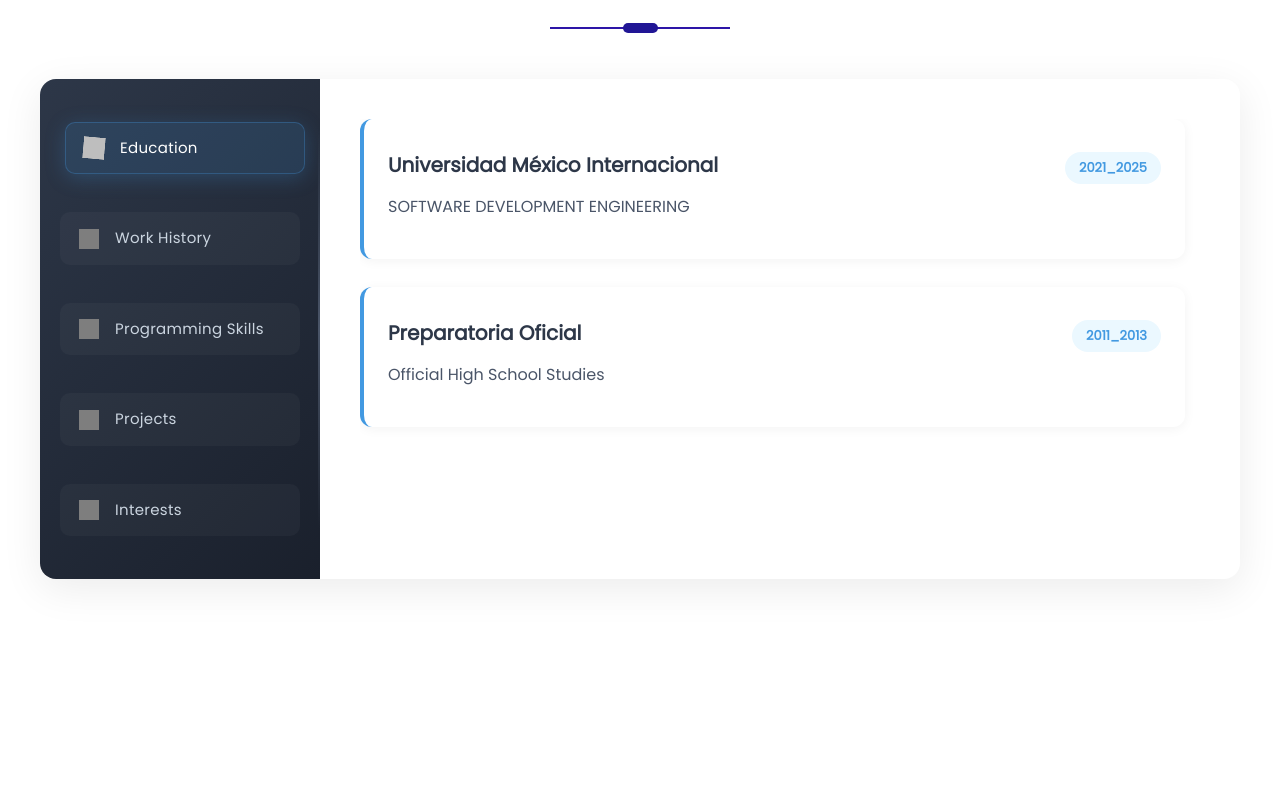
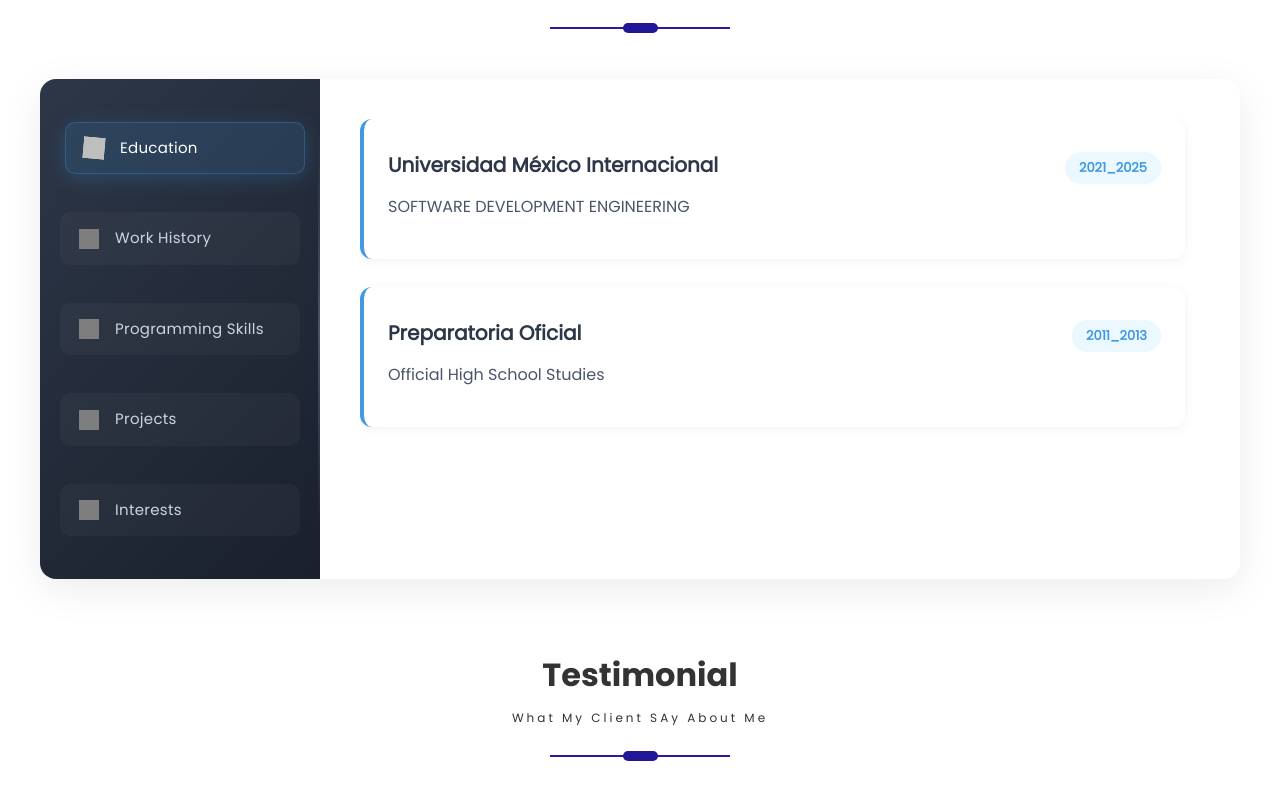
Before and after one commit to japhdev/client, a React (Create React App) app: page / in a window 1280 px wide. Shown: the part 1801-2600 px from the top of the page. Before the commit the page ends 2452 px from the top, so only its background shows below. Built offline with nearby package versions, Linux system fonts and the light colour scheme; grey boxes are pictures that could not be loaded; a web font is replaced by a local one.

Commit message:
Add Testimonial component and its styles; fix subscriptions in AboutMe.js

```diff
--- a/src/PortfolioContainer/AboutMe/AboutMe.js
+++ b/src/PortfolioContainer/AboutMe/AboutMe.js
@@ -11,7 +11,7 @@ export default function AboutMe(props) {
         Animations.animations.fadeInScreen(props.id);
     };
 
-    const fadeInSubscription = ScrollService.currentScreenFadeIn.subscribe(fadeInScreenHandler)
+    const fadeInSubscription = ScrollService.currentScreenFadeIn.subscribe(fadeInScreenHandler);
 
     const SCREEN_CONSTANTS = {
         description: "Passionate about continuous learning and problem-solving. Currently building my career as a Software Development Engineer, eager to grow through new challenges and contribute with efficient, practical solutions in dynamic and improvement- driven environments.",
--- a/src/PortfolioContainer/Testimonial/Testimonial.js
+++ b/src/PortfolioContainer/Testimonial/Testimonial.js
@@ -0,0 +1,32 @@
+import React from 'react'
+import OwlCarousel from 'react-owl-carousel'
+import "owl.carousel/dist/assets/owl.carousel.css";
+import "owl.carousel/dist/assets/owl.theme.default.css";
+
+import ScreenHeading from '../../utilities/ScreenHeading/ScreenHeading'
+import ScrollService from '../../utilities/ScrollService'
+import Animations from '../../utilities/Animations'
+
+
+export default function Testimonial(props) {
+    let fadeInScreenHandler = (screen) => {
+            if (screen.fadeScreen !== props.id)
+                return;
+            Animations.animations.fadeInScreen(props.id);
+        };
+
+        const fadeInSubscription = ScrollService.currentScreenFadeIn.subscribe(fadeInScreenHandler);
+
+    return (
+        <div>
+            <ScreenHeading
+            title={'Testimonial'}
+            subHeading={'What My Client SAy About Me'}
+            />
+            <section className='testimonial-section' id={props.id || ""}>
+
+            </section>
+
+        </div>
+    )
+    }
--- a/src/utilities/commonUtils.js
+++ b/src/utilities/commonUtils.js
@@ -1,6 +1,7 @@
 import Home from "../PortfolioContainer/Home/Home";
 import AboutMe from "../PortfolioContainer/AboutMe/AboutMe";
 import Resume from "../PortfolioContainer/Resume/Resume";
+import Testimonial from "../PortfolioContainer/Testimonial/Testimonial";
 
 
 export const TOTAL_SCREENS = [
@@ -15,8 +16,12 @@ export const TOTAL_SCREENS = [
     {
         screen_name: "Resume",
         component: Resume,
+    },
+    {
+        screen_name: "Testimonial",
+        component: Testimonial
     }
-]
+];
 
 export const GET_SCREEN_INDEX = (screen_name)=>{
     if(!screen_name) return -1
```
